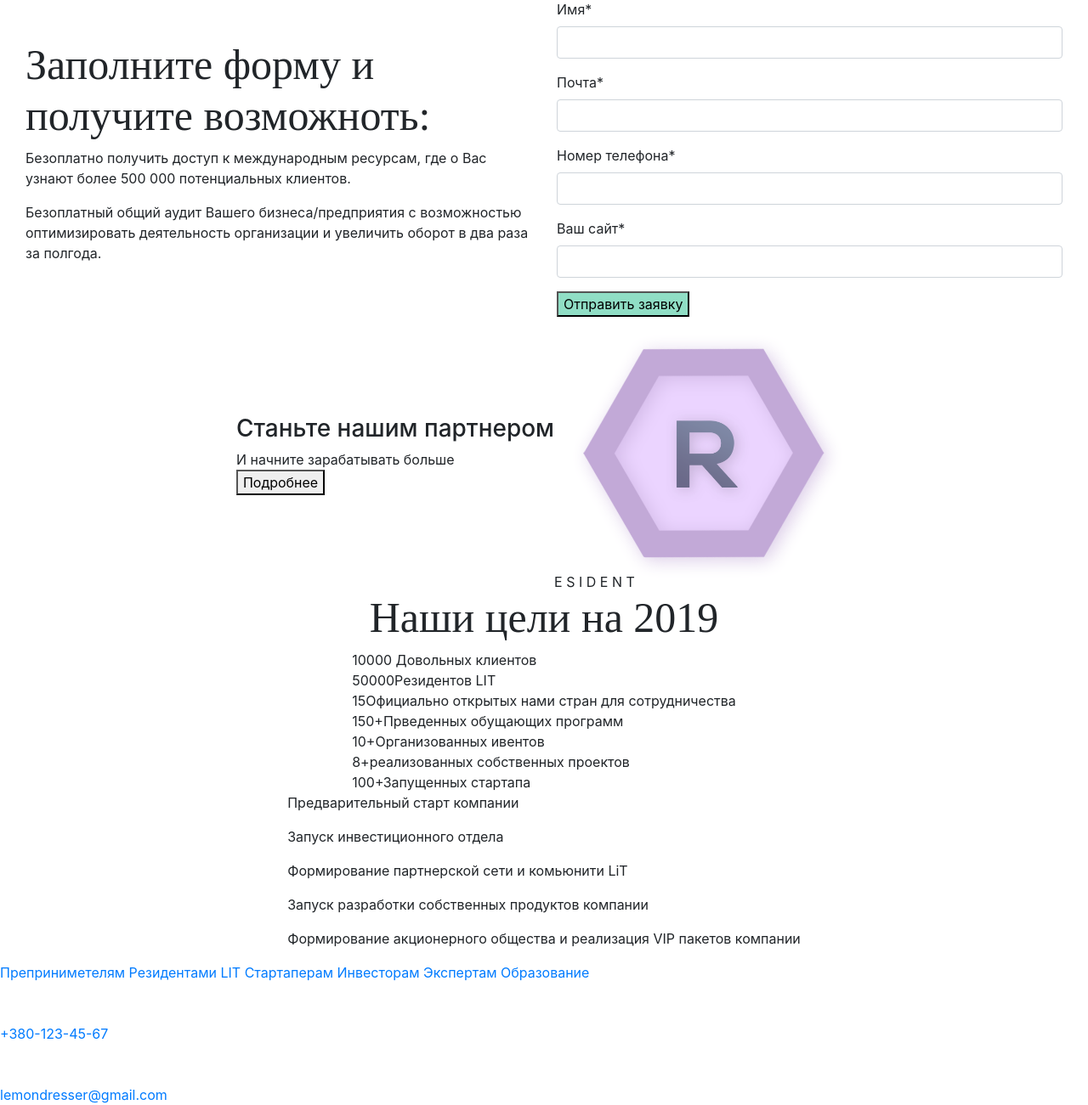
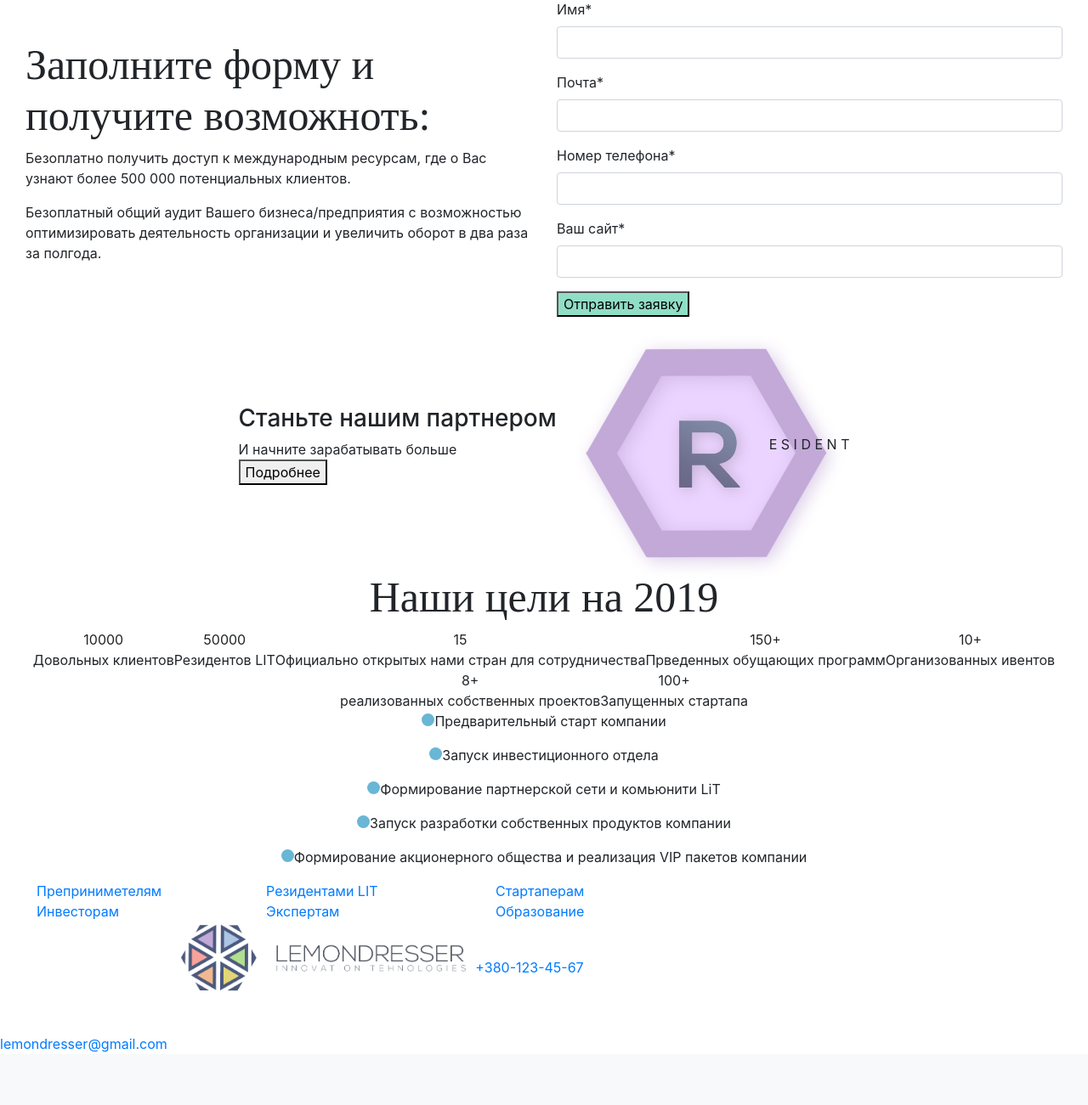
Before and after one commit to Burrypony/lemondesser, a PHP site: page / in a window 1280 px wide; the page is wider, and only the part inside the window is pictured. Shown: the part 3481-4782 px from the top of that part at 85% size. After the commit the page ends 4720 px from the top of that part, so only its background shows below. Run offline with PHP 8.4, Linux system fonts and the light colour scheme; some web fonts are replaced.

Commit message:
section 8 and footer

```diff
--- a/css/style.css
+++ b/css/style.css
@@ -403,3 +403,74 @@ transform: rotate(-135deg);
   flex-direction: column;
   align-items: flex-start;
 }
+
+.marginLeftMin100px{
+  margin-left: -100px;
+}
+
+.section8SecondDiv{
+  display: flex;
+  align-items: center;
+}
+
+.section9MainBlock{
+  display: flex;
+  flex-wrap: wrap;
+  justify-content: center;
+}
+
+.section9MainBlock div{
+  display: flex;
+  flex-direction: column;
+  align-items: center;
+}
+
+.section8ThirdDiv{
+  display: flex;
+  flex-direction: column;
+  align-items: center;
+  justify-content: center;
+}
+
+.section8ThirdDiv p::before{
+  content: '';
+  display: inline-block;
+  width: 15px;
+  height: 15px;
+  -moz-border-radius: 7.5px;
+  -webkit-border-radius: 7.5px;
+  border-radius: 7.5px;
+  background-color: #69b6d5;
+}
+
+.footerFirstDiv{
+  display: flex;
+  flex-direction: column;
+  align-items: center;
+  width: 70%;
+}
+
+.footerABlocks{
+  display: flex;
+  flex-wrap: wrap;
+  align-items: center;
+  justify-content: center;
+}
+
+.footerABlocks a{
+  width: 270px;
+}
+
+.footerLogo{
+  width: 350px;
+}
+
+.footerLogo img{
+  width: 100%;
+}
+
+.footerLogoAndPhone{
+  display: flex;
+  justify-content: center;
+  align-items: center;
+}
--- a/index.html
+++ b/index.html
@@ -194,7 +194,7 @@
       </div>
       <div class="section5-blocks section3-blocks revealator-slideright revealator-delay11 revealator-once revealator-partially-below">
         <div class="section5-img">
-          <img src="img/11-hr.png" alt="">
+          <img src="img/11-HR.png" alt="">
         </div>
         <span>Услуги HR и рекрутинг</span>
       </div>
@@ -362,26 +362,25 @@
       </span>
       <button type="button" name="button"> Подробнее</button>
     </div>
-    <div class="">
+    <div class="section8SecondDiv">
       <div class="section8Img">
         <img src="img/R.png" alt="">
       </div>
-      <div class="">
-        <span>
-          E
+      <div class="marginLeftMin100px">
+        <span class="revealator-slideright revealator-once revealator-partially-below"> E
         </span>
-        <span>S</span>
-        <span>I</span>
-        <span>D</span>
-        <span>E</span>
-        <span>N</span>
-        <span>T</span>
+        <span class="revealator-slideright revealator-delay2 revealator-once revealator-partially-below">S</span>
+        <span class="revealator-slideright revealator-delay3 revealator-once revealator-partially-below">I</span>
+        <span class="revealator-slideright revealator-delay4 revealator-once revealator-partially-below">D</span>
+        <span class="revealator-slideright revealator-delay5 revealator-once revealator-partially-below">E</span>
+        <span class="revealator-slideright revealator-delay6 revealator-once revealator-partially-below">N</span>
+        <span class="revealator-slideright revealator-delay7 revealator-once revealator-partially-below">T</span>
       </div>
     </div>
   </section>
   <section class="section9">
     <h1>Наши цели на 2019</h1>
-    <div class="">
+    <div class="section9MainBlock">
       <div>
         <span>10000</span>
         <span>Довольных клиентов</span>
@@ -408,7 +407,7 @@
     <div class="">
 
     </div>
-    <div class="">
+    <div class="section8ThirdDiv">
       <p>Предварительный старт компании</p>
       <p>Запуск инвестиционного отдела</p>
       <p>Формирование партнерской сети и комьюнити LiT</p>
@@ -417,8 +416,8 @@
     </div>
   </section>
   <footer>
-    <div>
-      <div>
+    <div class="footerFirstDiv">
+      <div class="footerABlocks">
         <a href="">Преприниметелям</a>
         <a href="">Резидентами LIT</a>
         <a href="">Стартаперам</a>
@@ -426,8 +425,8 @@
         <a href="">Экспертам</a>
         <a href="">Образование</a>
       </div>
-      <div>
-        <div><img src="" alt=""></div>
+      <div class="footerLogoAndPhone">
+        <div class="footerLogo"><img src="img/logo-new-concept-last2.png" alt=""></div>
         <div class="">
           <div class="">
             <img src="" alt="">
```
